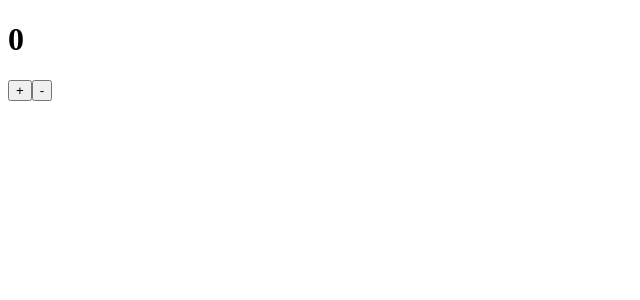
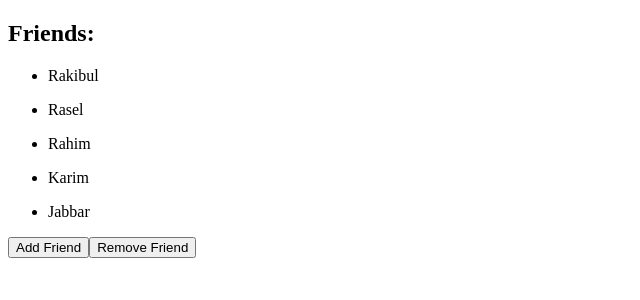
Before and after one commit to Rakibul-Hassan-1/React_Learning, a React (Vite) app in the folder react-demos/: page / in a window 1280 px wide. Shown: the top 300 px of the page, without its empty margins (0-640 px from the left). Built offline with nearby package versions, Linux system fonts and the light colour scheme.

Commit message:
pratice state

```diff
--- a/react-demos/src/App.jsx
+++ b/react-demos/src/App.jsx
@@ -1,4 +1,4 @@
-import State from "./components/State";
+import AddFriend from "./components/AddFriend";
 
 const App = () => {
   return (
@@ -15,7 +15,8 @@ const App = () => {
       {/* <Weather /> */}
       {/* <UserStatus loogedIn={1} isAdmin={1} /> */}
       {/* <CustomCss /> */}
-      <State />
+      {/* <State /> */}
+      <AddFriend />
     </div>
   );
 };
--- /dev/null
+++ b/react-demos/src/components/AddFriend.jsx
@@ -0,0 +1,27 @@
+import { useState } from "react";
+
+const AddFriend = () => {
+  const [friend, setFriend] = useState([
+    "Rakibul",
+    "Rasel",
+    "Rahim",
+    "Karim",
+    "Jabbar",
+  ]);
+  const addFriend = () => setFriend([...friend, "Nurul"]);
+  const removeFriend = () => setFriend([friend.filter((f) => f === "Rakibul")]);
+  return (
+    <section>
+      <h1>Friends:</h1>
+      {friend.map((f) => (
+        <ul key={f}>
+          <li>{f}</li>
+        </ul>
+      ))}
+      <button onClick={addFriend}>Add Friend</button>
+      <button onClick={removeFriend}>Remove Friend</button>
+    </section>
+  );
+};
+
+export default AddFriend;
```
